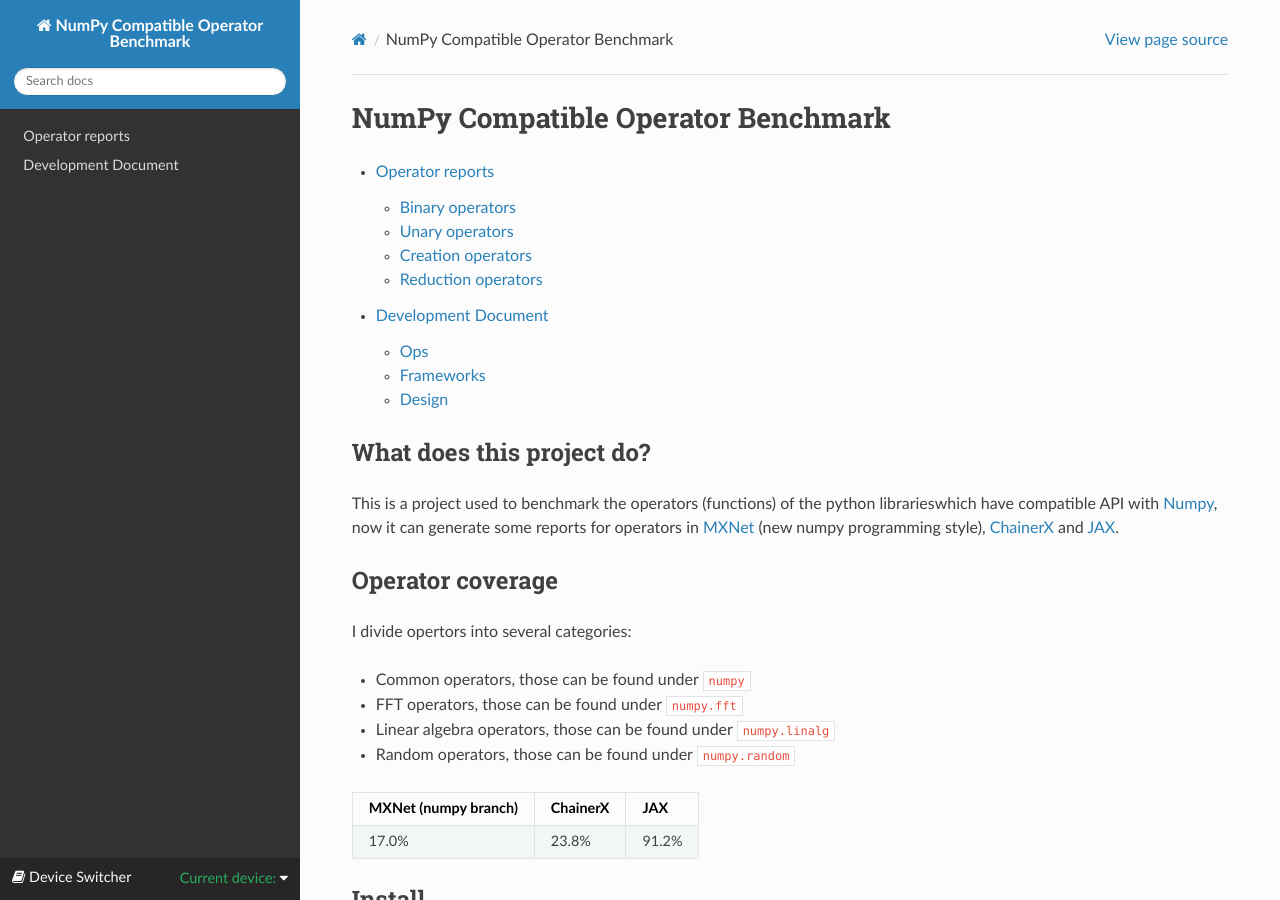
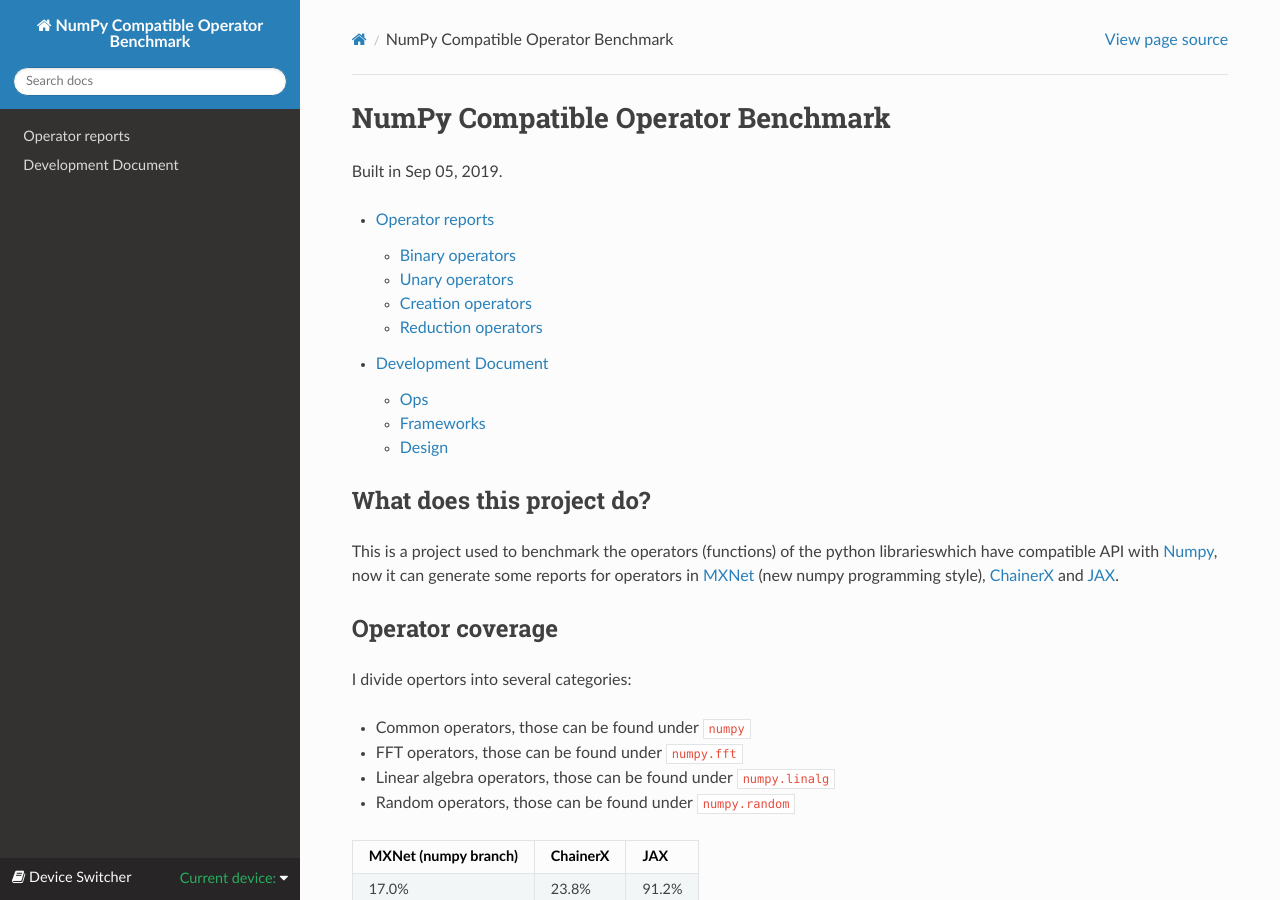
Before and after one commit to hgt312/NumpyXBench, a Sphinx documentation site: the page built from doc/index.rst, in a window 1280 px wide and 900 px high. Built offline with Sphinx 7.4.7 and the Read the Docs theme 2.0.0, drawn with Linux system fonts in a browser that asks for light colours; pages that are not in the unit, such as notebooks, are missing from menus.

Commit message:
add date

```diff
--- a/doc/index.rst
+++ b/doc/index.rst
@@ -1,5 +1,7 @@
 NumPy Compatible Operator Benchmark
-===============================================================
+===================================
+
+Built in |today|.
 
 .. toctree::
     :maxdepth: 2
```
